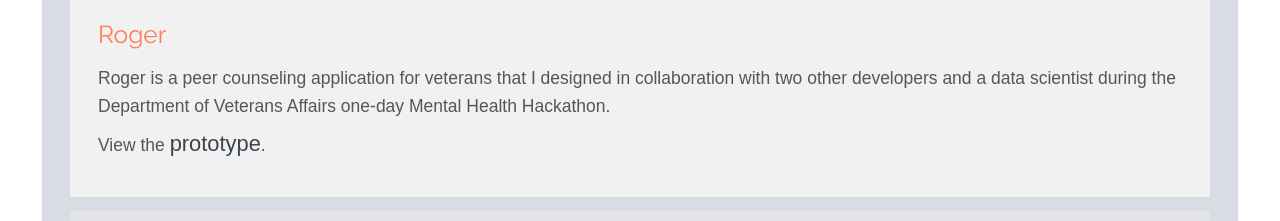
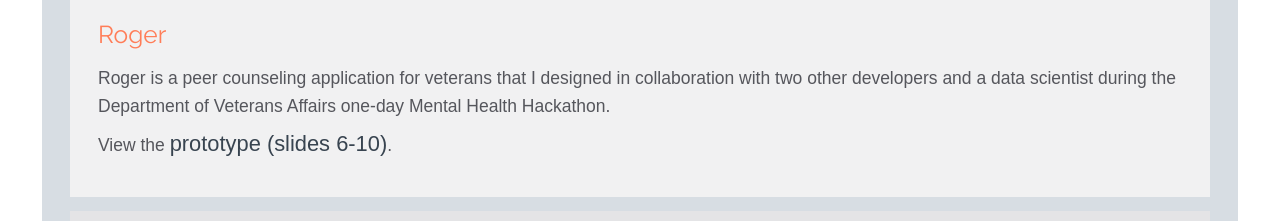
Before and after one commit to leighvarley/leighvarley.github.io, a plain HTML site: page index.html in a window 1280 px wide. Shown: the part 2120-2341 px from the top of the page. Drawn offline with nearby package versions, Linux system fonts and the light colour scheme; a web font is replaced by a local one.

Commit message:
updated Roger link

```diff
--- a/index.html
+++ b/index.html
@@ -82,7 +82,7 @@
       <div class="project-odd">
         <h2>Roger</h2>
           <p>Roger is a peer counseling application for veterans that I designed in collaboration with two other developers and a data scientist during the Department of Veterans Affairs one-day Mental Health Hackathon.</p>
-          <p>View the <a href="https://vethack.mybalsamiq.com/projects/vethack/prototype/Landing%20Page?key=90918c306fa1e2b67582c8d2267d54f6f17a5e43" target="_blank">prototype</a>.</p>
+          <p>View the <a href="https://www.slideshare.net/secret/rasfPgGhpcgvSr" target="_blank">prototype (slides 6-10)</a>.</p>
       </div>
 
       <div class="project-even">
```
